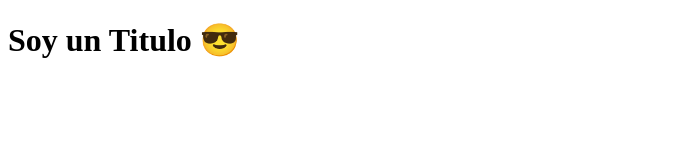
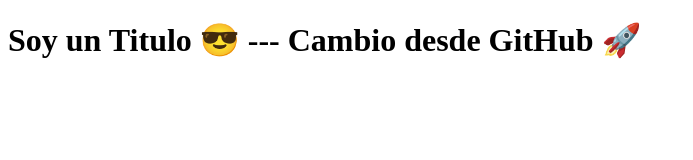
Before and after one commit to TomasDnlAranda/clase-16-17a, a plain HTML site: page index.html in a window 1280 px wide. Shown: the whole page, without its empty margins (0-693 px from the left). Drawn offline with Linux system fonts and the light colour scheme.

Commit message:
Update h1 en index.html

```diff
--- a/index.html
+++ b/index.html
@@ -6,6 +6,6 @@
 		<title>Clase 16</title>
 	</head>
 	<body>
-		<h1>Soy un Titulo 😎</h1>
+		<h1>Soy un Titulo 😎 --- Cambio desde GitHub 🚀</h1>
 	</body>
 </html>
```
